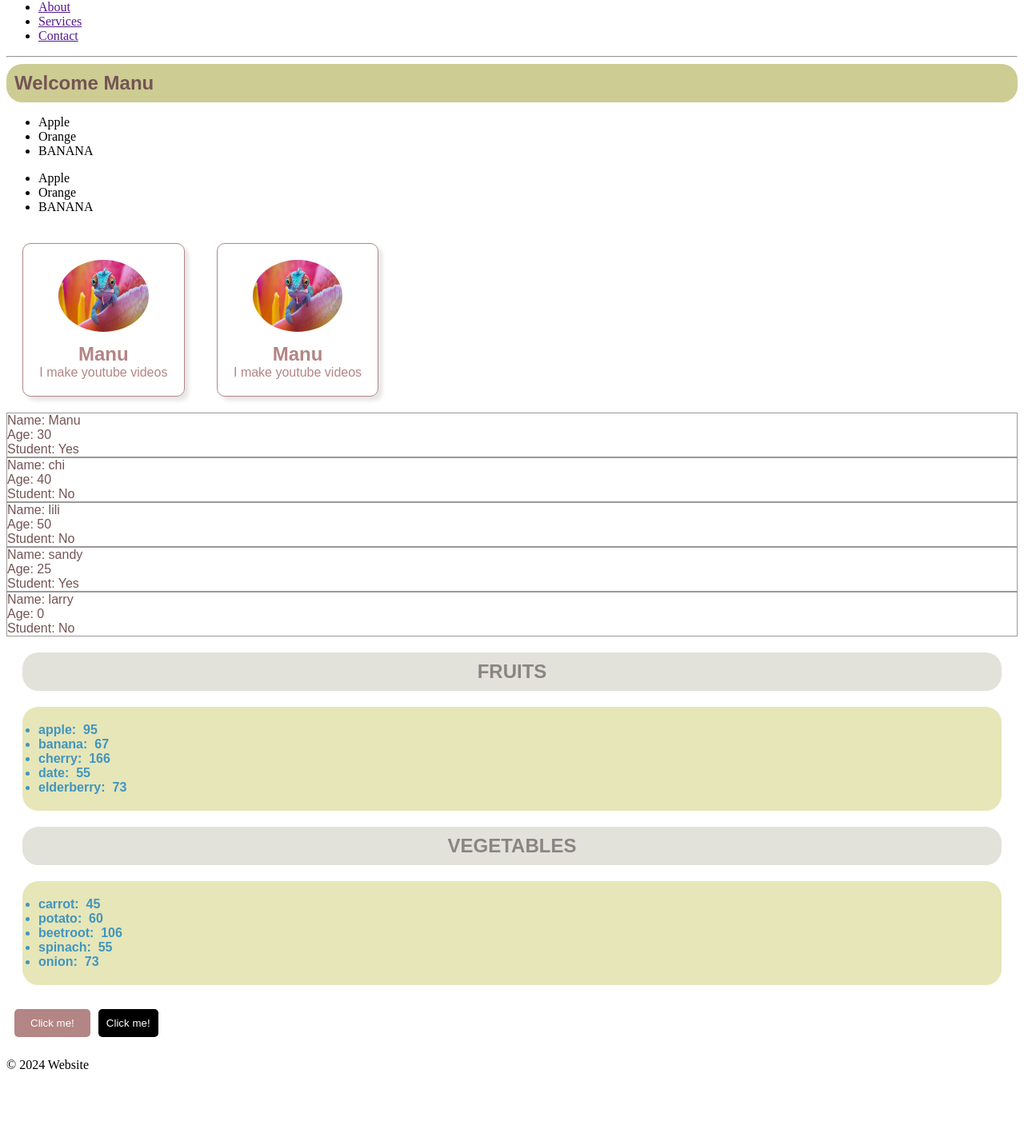
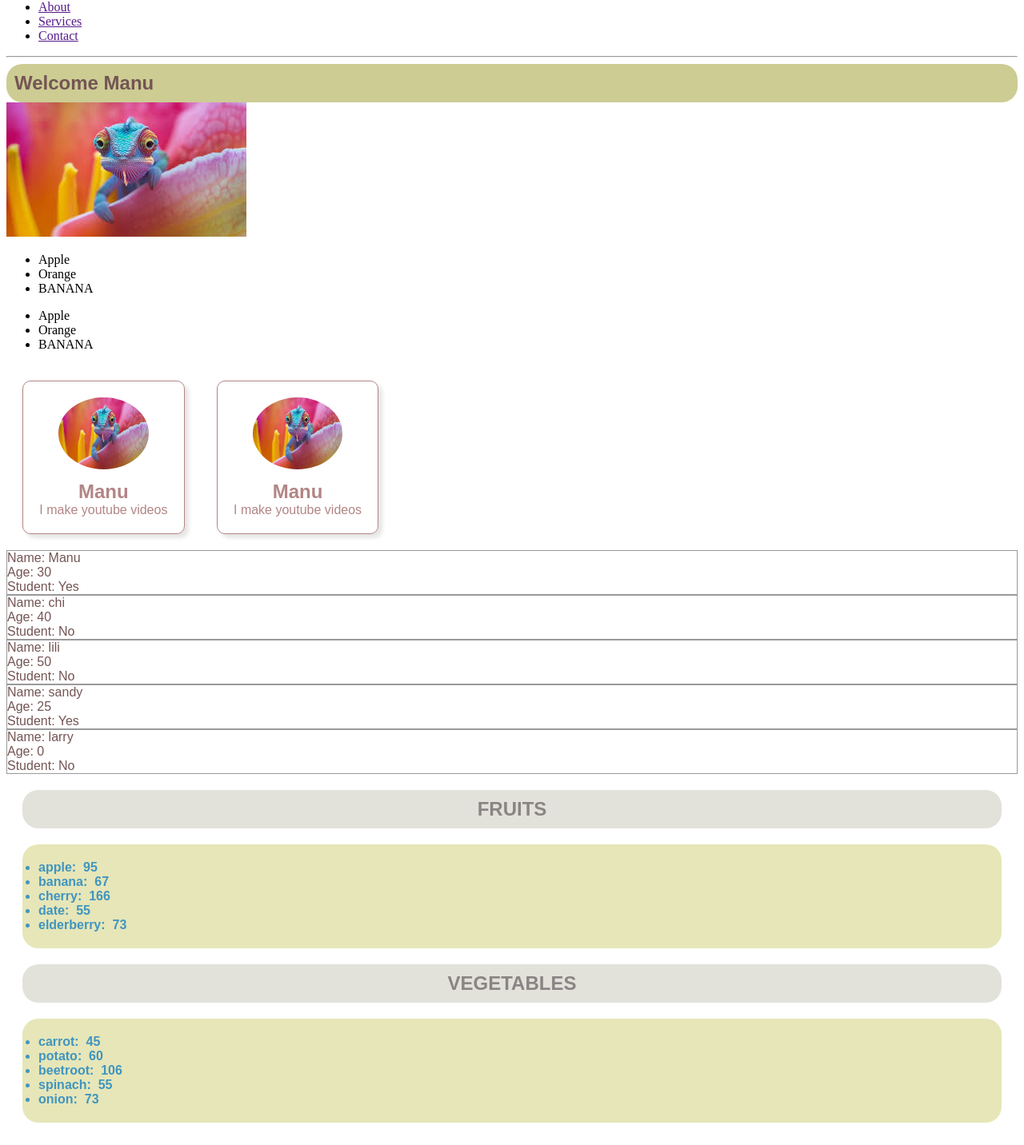
Before and after one commit to ManushiChamika/React-Tutorial, a React (Vite) app in the folder my-react-app/: page / in a window 1280 px wide. Shown: the part 98-1530 px from the top of the page at 80% size. Before the commit the page ends 1455 px from the top, so only its background shows below. Built offline with nearby package versions, Linux system fonts and the light colour scheme.

Commit message:
click events

```diff
--- a/my-react-app/src/App.jsx
+++ b/my-react-app/src/App.jsx
@@ -20,6 +20,8 @@ import Button1 from './Button1.jsx'
 import Student from './Student.jsx'
 import UserGreeting from './UserGreeting.jsx'
 import List from './List.jsx'
+import Button2 from './Button2.jsx'
+import ProfilePicture from './ProfilePicture.jsx'
 
 function App() {
 
@@ -41,6 +43,7 @@ function App() {
     <>{/*fragment*/}
       <Header/>
       <UserGreeting isLoggedIn ={true} username="Manu"/>
+      <ProfilePicture/>
       {/* <UserGreeting isLoggedIn ={true}/> */}
       <Food/>
       {/*can multiply*/}
@@ -62,6 +65,7 @@ function App() {
       {vegetables.length > 0 ? <List items ={vegetables} category="Vegetables"/> : null}
       <Button/>
       <Button1/>
+      <Button2/>
       <Footer/>
     </>
 
--- /dev/null
+++ b/my-react-app/src/Button2.jsx
@@ -0,0 +1,57 @@
+// function Button2() {
+//     // return
+//     // this is wrong, it will not render anything
+//     //Always wrap multi-line JSX in parentheses and ensure there is no newline after return. This avoids ambiguity and ensures the code behaves as expected.
+//     //    ( <button>
+//     //         click me!
+//     //     </button>
+//     // );
+
+//         // const handleClick = () => console.log("OUCH!");
+
+//         // const handleClick2 = (name) => console.log(`${name} stop clicking me`);
+
+//         let count =0;
+
+//         const handleClick = (name) => {
+//             if(count < 3){
+//                 count++;
+//                 console.log(`${name} you clicked me ${count} times`);
+//             }else {
+//                 console.log(`${name} stop clicking me!`);
+//             }
+//         }
+
+//         return (
+//             //using {} => will stop from calling the function right away
+//             // <button onClick={() => handleClick2("manu")}>
+//             //     click me **
+//             // </button>
+//             <button onClick={() => handleClick("manu")}>
+//                  click me **
+//             </button>
+//         );
+
+// }
+// export default Button2;
+
+//onclick event handler
+function Button2() {
+
+        //event can be also written as e
+        const handleClick = (event) => event.target.textContent = "OUCH!";// changing click me to OUCH!
+
+        return (
+
+            // <button onClick={(event) => handleClick(event)}>
+            //      click me **
+            // </button>
+
+            //using double click event handler
+            <button onDoubleClick={(event) => handleClick(event)}>
+                 click me **
+            </button>
+        );
+
+}
+export default Button2;
--- a/my-react-app/src/List.jsx
+++ b/my-react-app/src/List.jsx
@@ -36,6 +36,7 @@ List.defaultProps = {
     // items ={fruits}, if in case the array is missing , we can set a default value, so we don't get an error
     items: []
 }
+
 //type checking the props
 //good practice to type check the props
 List.propTypes = {
@@ -45,4 +46,5 @@ List.propTypes = {
                                             calories: propTypes.number.isRequired
     }))
 }
+
 export default List;
--- /dev/null
+++ b/my-react-app/src/ProfilePicture.jsx
@@ -0,0 +1,16 @@
+
+function ProfilePicture() {
+  const imgUrl = "./src/assets/img.jpeg";
+
+  const handleClick = (e) => e.target.style.display ="none";
+
+    return (
+        <div>
+        <img onClick={(e)=>handleClick(e)} src={imgUrl} alt="profile picture" />
+        </div>
+    );
+}
+
+
+
+export default ProfilePicture;
```
